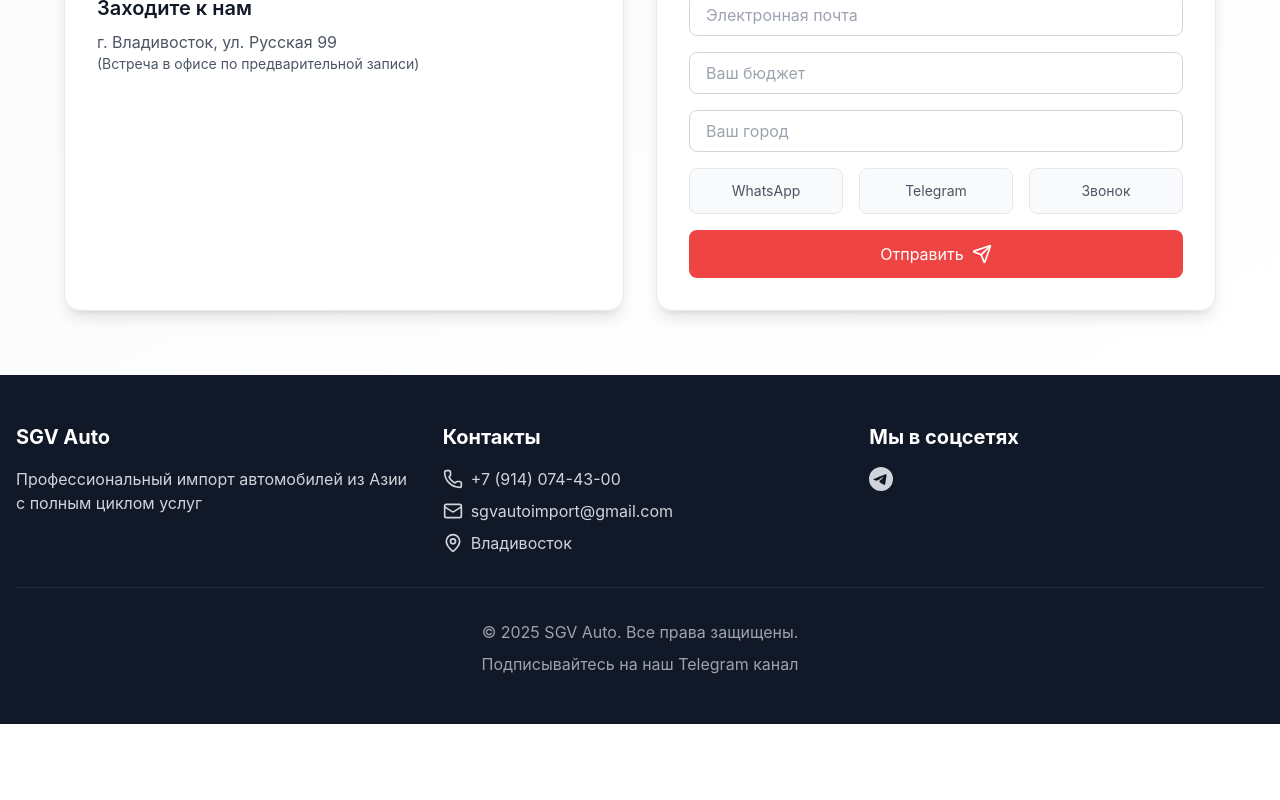
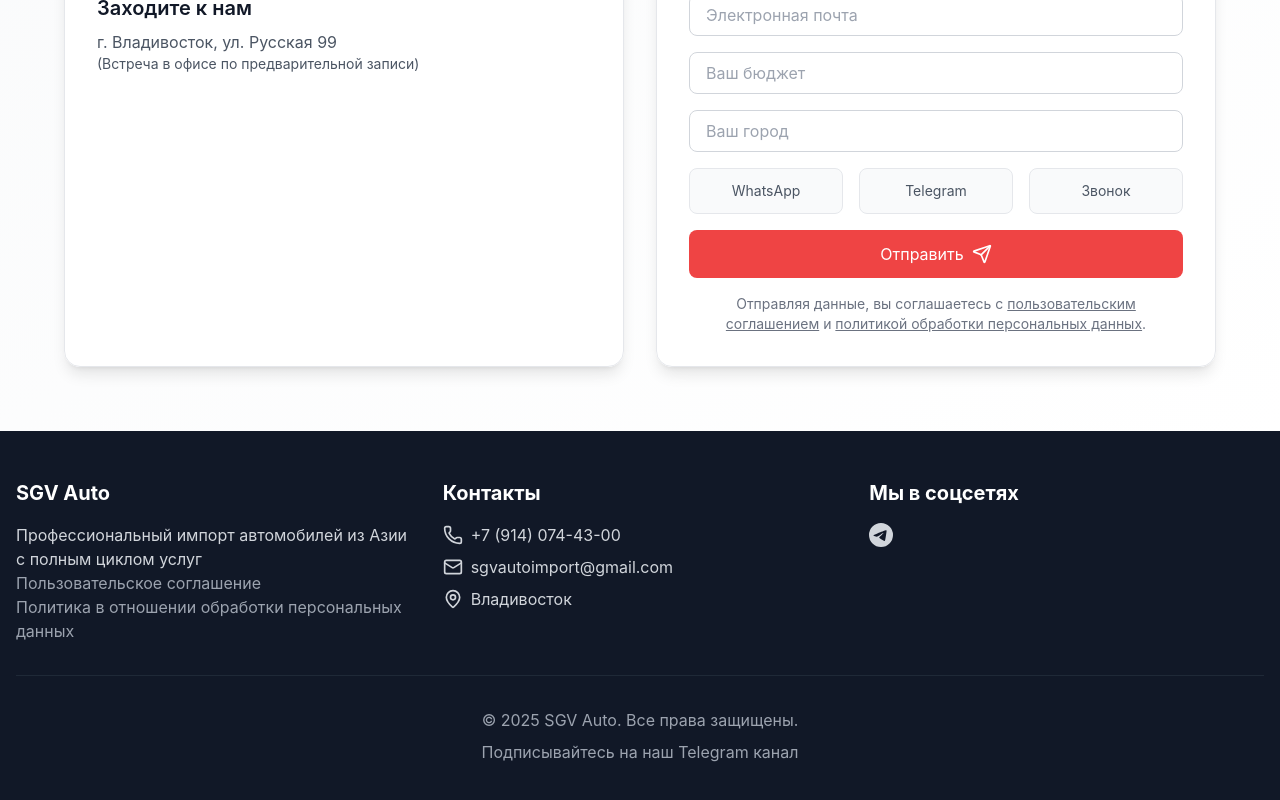
Before and after one commit to chekist4932/sgv-auto, a React (Vite) app in the folder frontend-sgv/: page / in a window 1280 px wide. Shown: the part 4149-4949 px from the top of the page. Before the commit the page ends 4873 px from the top, so only its background shows below. Built offline with nearby package versions, Linux system fonts and the light colour scheme; no server answers.

Commit message:
Add user agreement, privacy policy

```diff
--- a/frontend-sgv/src/components/ContactForm.tsx
+++ b/frontend-sgv/src/components/ContactForm.tsx
@@ -1,23 +1,23 @@
-import React, { useState } from 'react';
-import { Send } from 'lucide-react';
-import { useForm } from 'react-hook-form';
-import { zodResolver } from '@hookform/resolvers/zod';
-import { z } from 'zod';
+import React, { useState } from "react";
+import { Send } from "lucide-react";
+import { useForm } from "react-hook-form";
+import { zodResolver } from "@hookform/resolvers/zod";
+import { z } from "zod";
 
-import { API_URL } from '../config';
-
+import { API_URL } from "../config";
 
 const contactSchema = z.object({
-    name: z.string().min(2, 'Введите ваше имя'),
-    phone: z.string()
-        .min(10, 'Введите корректный номер телефона')
-        .regex(/^[0-9+\s()-]+$/, 'Некорректный формат номера'),
-    email: z.string().email('Введите корректный email'),
-    budget: z.string().min(1, 'Укажите ваш бюджет'),
-    city: z.string().min(2, 'Укажите ваш город'),
-    contactMethod: z.enum(['whatsapp', 'telegram', 'phone'], {
-        required_error: 'Выберите способ связи'
-    })
+  name: z.string().min(2, "Введите ваше имя"),
+  phone: z
+    .string()
+    .min(10, "Введите корректный номер телефона")
+    .regex(/^[0-9+\s()-]+$/, "Некорректный формат номера"),
+  email: z.string().email("Введите корректный email"),
+  budget: z.string().min(1, "Укажите ваш бюджет"),
+  city: z.string().min(2, "Укажите ваш город"),
+  contactMethod: z.enum(["whatsapp", "telegram", "phone"], {
+    required_error: "Выберите способ связи",
+  }),
 });
 
 type ContactFormData = z.infer<typeof contactSchema>;
@@ -27,8 +27,13 @@ export default function ContactForm() {
   const [success, setSuccess] = useState(false);
   const [error, setError] = useState<string | null>(null);
 
-    const { register, handleSubmit, reset, formState: { errors } } = useForm<ContactFormData>({
-        resolver: zodResolver(contactSchema)
+  const {
+    register,
+    handleSubmit,
+    reset,
+    formState: { errors },
+  } = useForm<ContactFormData>({
+    resolver: zodResolver(contactSchema),
   });
 
   const onSubmit = async (data) => {
@@ -36,12 +41,10 @@ export default function ContactForm() {
     setError(null);
 
     try {
-
       const requestOptions = {
         method: "POST",
         headers: { "Content-Type": "application/json" },
         body: JSON.stringify(data),
-
       };
 
       const response = await fetch(`${API_URL}/notification/`, requestOptions);
@@ -53,22 +56,29 @@ export default function ContactForm() {
         setSuccess(false);
       }, 5000);
     } catch (error) {
-            console.error('Error submitting form:', error);
-            setError('Произошла ошибка при отправке формы. Пожалуйста, попробуйте позже или свяжитесь с нами напрямую.');
+      console.error("Error submitting form:", error);
+      setError(
+        "Произошла ошибка при отправке формы. Пожалуйста, попробуйте позже или свяжитесь с нами напрямую."
+      );
     } finally {
       setLoading(false);
     }
   };
 
   return (
-        <section id="contact" className="py-8 md:py-16 bg-gradient-to-br from-gray-50 to-white dark:from-gray-900 dark:to-gray-800 transition-colors duration-200">
+    <section
+      id="contact"
+      className="py-8 md:py-16 bg-gradient-to-br from-gray-50 to-white dark:from-gray-900 dark:to-gray-800 transition-colors duration-200"
+    >
       <div className="container mx-auto px-4">
         <div className="grid md:grid-cols-2 gap-6 md:gap-8 max-w-6xl mx-auto">
           {/* Contact Information */}
           <div className="bg-white/90 dark:bg-gray-800/90 p-4 md:p-8 rounded-2xl backdrop-blur-sm border border-gray-200 dark:border-gray-700 shadow-lg">
             <div className="space-y-4 md:space-y-8">
               <div>
-                                <h3 className="text-lg md:text-xl font-semibold text-gray-900 dark:text-white mb-2">Наши менеджеры</h3>
+                <h3 className="text-lg md:text-xl font-semibold text-gray-900 dark:text-white mb-2">
+                  Наши менеджеры
+                </h3>
                 <div className="flex items-start space-x-3 text-gray-600 dark:text-gray-300">
                   <div>
                     <p>С 10:00 до 01:00 (по Владивостоку)</p>
@@ -77,7 +87,9 @@ export default function ContactForm() {
               </div>
 
               <div>
-                                <h3 className="text-lg md:text-xl font-semibold text-gray-900 dark:text-white mb-2">Связаться с нами</h3>
+                <h3 className="text-lg md:text-xl font-semibold text-gray-900 dark:text-white mb-2">
+                  Связаться с нами
+                </h3>
                 <div className="flex items-start space-x-3 text-gray-600 dark:text-gray-300">
                   <div>
                     <p>sgvautoimport@gmail.com</p>
@@ -87,11 +99,15 @@ export default function ContactForm() {
               </div>
 
               <div>
-                                <h3 className="text-lg md:text-xl font-semibold text-gray-900 dark:text-white mb-2">Заходите к нам</h3>
+                <h3 className="text-lg md:text-xl font-semibold text-gray-900 dark:text-white mb-2">
+                  Заходите к нам
+                </h3>
                 <div className="flex items-start space-x-3 text-gray-600 dark:text-gray-300">
                   <div>
                     <p>г. Владивосток, ул. Русская 99</p>
-                                        <p className="text-sm">(Встреча в офисе по предварительной записи)</p>
+                    <p className="text-sm">
+                      (Встреча в офисе по предварительной записи)
+                    </p>
                   </div>
                 </div>
               </div>
@@ -121,11 +137,13 @@ export default function ContactForm() {
                 <input
                   type="text"
                   placeholder="Ваше имя"
-                                    {...register('name')}
+                  {...register("name")}
                   className="w-full px-4 py-2 rounded-lg border border-gray-300 dark:border-gray-600 bg-white dark:bg-gray-700 text-gray-900 dark:text-white"
                 />
                 {errors.name && (
-                                    <p className="mt-1 text-sm text-red-500">{errors.name.message}</p>
+                  <p className="mt-1 text-sm text-red-500">
+                    {errors.name.message}
+                  </p>
                 )}
               </div>
 
@@ -133,11 +151,13 @@ export default function ContactForm() {
                 <input
                   type="tel"
                   placeholder="Номер телефона"
-                                    {...register('phone')}
+                  {...register("phone")}
                   className="w-full px-4 py-2 rounded-lg border border-gray-300 dark:border-gray-600 bg-white dark:bg-gray-700 text-gray-900 dark:text-white"
                 />
                 {errors.phone && (
-                                    <p className="mt-1 text-sm text-red-500">{errors.phone.message}</p>
+                  <p className="mt-1 text-sm text-red-500">
+                    {errors.phone.message}
+                  </p>
                 )}
               </div>
 
@@ -145,11 +165,13 @@ export default function ContactForm() {
                 <input
                   type="email"
                   placeholder="Электронная почта"
-                                    {...register('email')}
+                  {...register("email")}
                   className="w-full px-4 py-2 rounded-lg border border-gray-300 dark:border-gray-600 bg-white dark:bg-gray-700 text-gray-900 dark:text-white"
                 />
                 {errors.email && (
-                                    <p className="mt-1 text-sm text-red-500">{errors.email.message}</p>
+                  <p className="mt-1 text-sm text-red-500">
+                    {errors.email.message}
+                  </p>
                 )}
               </div>
 
@@ -157,11 +179,13 @@ export default function ContactForm() {
                 <input
                   type="text"
                   placeholder="Ваш бюджет"
-                                    {...register('budget')}
+                  {...register("budget")}
                   className="w-full px-4 py-2 rounded-lg border border-gray-300 dark:border-gray-600 bg-white dark:bg-gray-700 text-gray-900 dark:text-white"
                 />
                 {errors.budget && (
-                                    <p className="mt-1 text-sm text-red-500">{errors.budget.message}</p>
+                  <p className="mt-1 text-sm text-red-500">
+                    {errors.budget.message}
+                  </p>
                 )}
               </div>
 
@@ -169,11 +193,13 @@ export default function ContactForm() {
                 <input
                   type="text"
                   placeholder="Ваш город"
-                                    {...register('city')}
+                  {...register("city")}
                   className="w-full px-4 py-2 rounded-lg border border-gray-300 dark:border-gray-600 bg-white dark:bg-gray-700 text-gray-900 dark:text-white"
                 />
                 {errors.city && (
-                                    <p className="mt-1 text-sm text-red-500">{errors.city.message}</p>
+                  <p className="mt-1 text-sm text-red-500">
+                    {errors.city.message}
+                  </p>
                 )}
               </div>
 
@@ -182,7 +208,7 @@ export default function ContactForm() {
                   <input
                     type="radio"
                     value="whatsapp"
-                                        {...register('contactMethod')}
+                    {...register("contactMethod")}
                     className="peer sr-only"
                   />
                   <div className="flex items-center justify-center w-full p-2 md:p-3 text-gray-600 dark:text-gray-300 bg-gray-50 dark:bg-gray-700 border border-gray-200 dark:border-gray-600 rounded-lg peer-checked:border-red-500 peer-checked:bg-red-50 dark:peer-checked:bg-red-900/20 peer-checked:text-red-500">
@@ -193,7 +219,7 @@ export default function ContactForm() {
                   <input
                     type="radio"
                     value="telegram"
-                                        {...register('contactMethod')}
+                    {...register("contactMethod")}
                     className="peer sr-only"
                   />
                   <div className="flex items-center justify-center w-full p-2 md:p-3 text-gray-600 dark:text-gray-300 bg-gray-50 dark:bg-gray-700 border border-gray-200 dark:border-gray-600 rounded-lg peer-checked:border-red-500 peer-checked:bg-red-50 dark:peer-checked:bg-red-900/20 peer-checked:text-red-500">
@@ -204,7 +230,7 @@ export default function ContactForm() {
                   <input
                     type="radio"
                     value="phone"
-                                        {...register('contactMethod')}
+                    {...register("contactMethod")}
                     className="peer sr-only"
                   />
                   <div className="flex items-center justify-center w-full p-2 md:p-3 text-gray-600 dark:text-gray-300 bg-gray-50 dark:bg-gray-700 border border-gray-200 dark:border-gray-600 rounded-lg peer-checked:border-red-500 peer-checked:bg-red-50 dark:peer-checked:bg-red-900/20 peer-checked:text-red-500">
@@ -213,7 +239,9 @@ export default function ContactForm() {
                 </label>
               </div>
               {errors.contactMethod && (
-                                <p className="mt-1 text-sm text-red-500">{'Выберите способ связи'}</p>
+                <p className="mt-1 text-sm text-red-500">
+                  {"Выберите способ связи"}
+                </p>
               )}
 
               <button
@@ -233,6 +261,27 @@ export default function ContactForm() {
                   </>
                 )}
               </button>
+              <p className="mt-4 text-sm text-gray-500 dark:text-gray-400 text-center">
+                Отправляя данные, вы соглашаетесь с&nbsp;
+                <a
+                  href="/docs/user-agreement.pdf"
+                  target="_blank"
+                  rel="noopener noreferrer"
+                  className="underline hover:text-red-500 transition-colors"
+                >
+                  пользовательским соглашением
+                </a>
+                &nbsp;и&nbsp;
+                <a
+                  href="/docs/privacy-policy.pdf"
+                  target="_blank"
+                  rel="noopener noreferrer"
+                  className="underline hover:text-red-500 transition-colors"
+                >
+                  политикой обработки персональных данных
+                </a>
+                .
+              </p>
             </form>
           </div>
         </div>
--- a/frontend-sgv/src/components/Footer.jsx
+++ b/frontend-sgv/src/components/Footer.jsx
@@ -11,6 +11,25 @@ export default function Footer() {
                         <p className="text-gray-300">
                             Профессиональный импорт автомобилей из Азии с полным циклом услуг
                         </p>
+                        <a
+                            href="/docs/user-agreement.pdf"
+                            target="_blank"
+                            rel="noopener noreferrer"
+                            className="text-gray-400 hover:text-white transition-colors inline-block"
+                        >
+                            Пользовательское соглашение
+                        </a>
+                        <br />
+                        <a
+                            href="/docs/privacy-policy.pdf"
+                            target="_blank"
+                            rel="noopener noreferrer"
+                            className="text-gray-400 hover:text-white transition-colors inline-block"
+                        >
+                            Политика в отношении обработки персональных данных
+                        </a>
+                        <br />
+
                     </div>
                     <div>
                         <h3 className="text-xl font-bold mb-4 text-white">Контакты</h3>
```
Also changed, not shown: 2 other files (tests, documents, lock files or other folders). Lines whose indentation alone changed are shown as unchanged.
